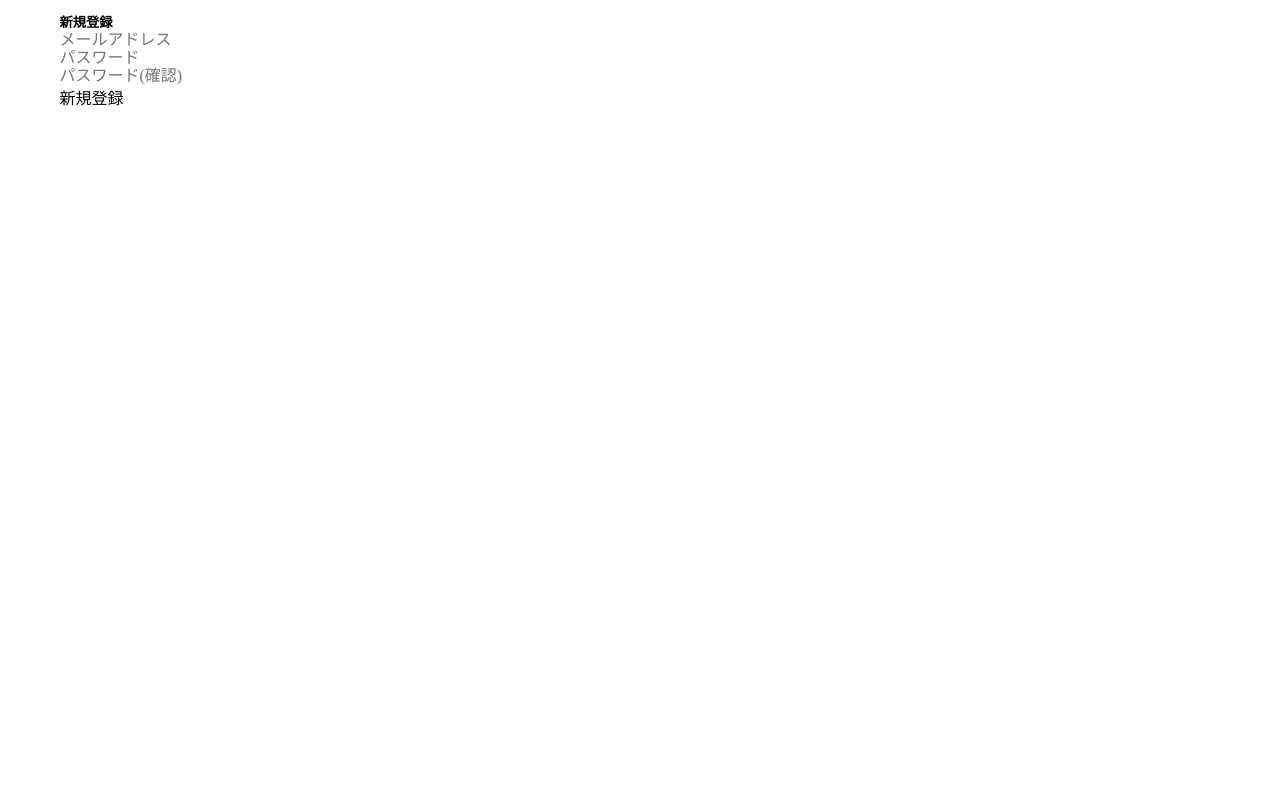
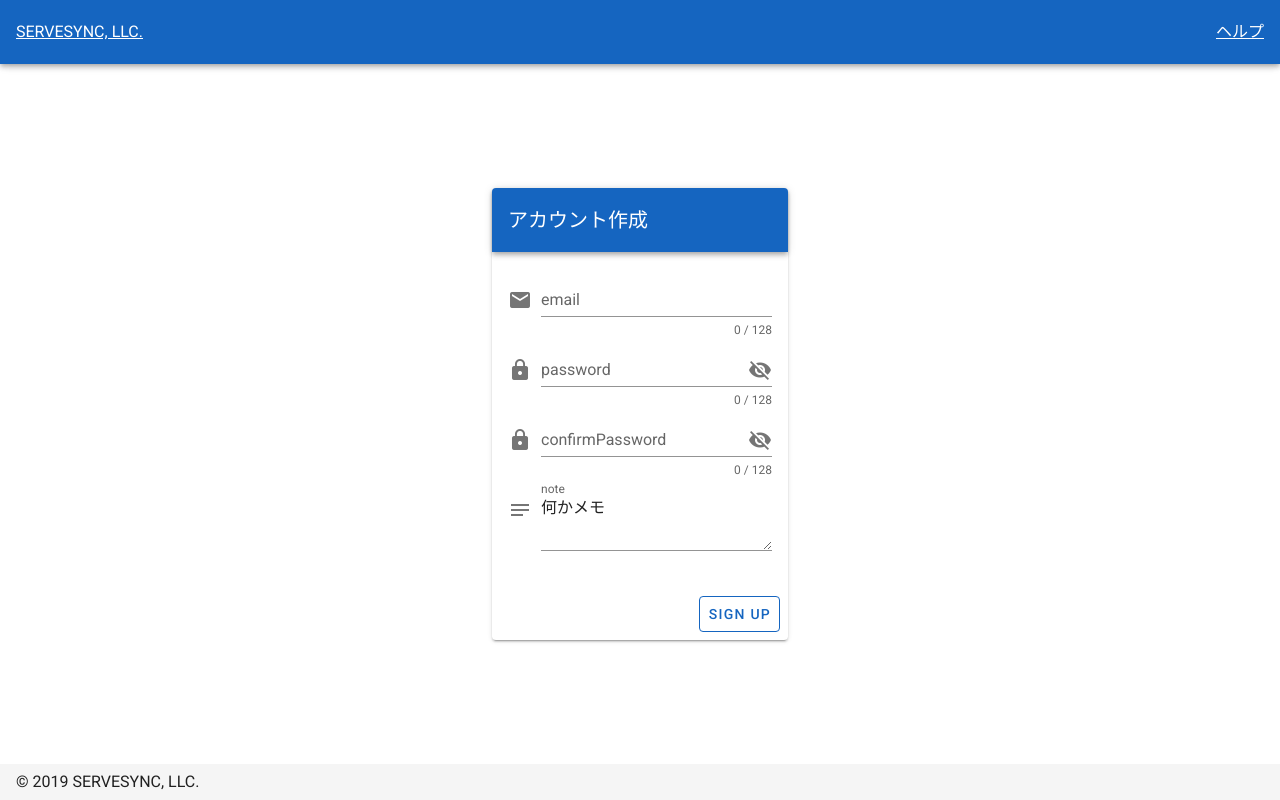
Before and after one commit to eternalvirtue/nuxt-vuetify-firebase, a Nuxt app: page /createAccount in a window 1280 px wide. Built offline with nearby package versions, Linux system fonts and the light colour scheme; no server answers.

Commit message:
modify account registration functionality

```diff
--- a/pages/createAccount.vue
+++ b/pages/createAccount.vue
@@ -1,45 +1,166 @@
 <template>
-  <section class="container">
-    <div>
-      <section class="ex__box" v-if="!isLogin">
-        <h5>新規登録</h5>
-        <p><input type="text" v-model="email" placeholder="メールアドレス"></p>
-        <p><input type="password" v-model="password" placeholder="パスワード"></p>
-        <p><input type="password" v-model="confirmPassword" placeholder="パスワード(確認)"></p>
-        <p class="errMessage" v-if="authError">{{authError}}</p>
-        <div class="links">
-          <a @click="create()" class="button--green">新規登録</a>
-        </div>
-      </section>
-    </div>
-  </section>
+    <v-container fluid fill-height>
+      <v-row align="center" justify="center">
+        <v-col xl=3 lg=3 cols="auto">
+          <v-card>
+            <v-toolbar color="blue darken-3" class="white--text">
+              <v-toolbar-title>アカウント作成</v-toolbar-title>
+            </v-toolbar>
+            <p class="errMessage" v-if="signUpError">
+              <v-alert type="error">
+                {{signUpError}}
+              </v-alert>
+            </p>
+            <p class="errMessage" v-if="succeedInfo">
+              <v-alert type="success">
+                {{succeedInfo}}
+                <br/><nuxt-link to="/login">ログインページはこちら</nuxt-link>
+              </v-alert>
+            </p>
+            <v-card-text>
+              <v-form>
+                <v-text-field
+                  v-model="email"
+                  :counter="128"
+                  label="email"
+                  prepend-icon="email"
+                  :readonly="succeedInfo ? true : false"
+                ></v-text-field>
+                <v-text-field
+                  v-model="password"
+                  :append-icon="show_password ? 'visibility' : 'visibility_off'"
+                  :type="show_password ? 'text' : 'password'"
+                  :counter="128"
+                  label="password"
+                  prepend-icon="lock"
+                  @click:append="show_password = !show_password"
+                  :readonly="succeedInfo ? true : false"
+                ></v-text-field>
+                <v-text-field
+                  v-model="confirmPassword"
+                  :append-icon="show_confirm_password ? 'visibility' : 'visibility_off'"
+                  :type="show_confirm_password ? 'text' : 'password'"
+                  :counter="128"
+                  label="confirmPassword"
+                  prepend-icon="lock"
+                  @click:append="show_confirm_password = !show_confirm_password"
+                  :readonly="succeedInfo ? true : false"
+                ></v-text-field>
+                <v-textarea
+                  v-model="note_content"
+                  label="note"
+                  rows="2"
+                  prepend-icon="notes"
+                  :disabled="succeedInfo ? true : false"
+                ></v-textarea>
+              </v-form>
+            </v-card-text>
+            <v-card-actions>
+              <v-spacer></v-spacer>
+              <v-btn
+                color="blue darken-3 primary"
+                outlined
+                v-on:click="doSignUp"
+                :disabled="succeedInfo ? true : false"
+              >SIGN UP</v-btn>
+              <v-dialog
+                v-model="dialog"
+                persistent
+                width="300"
+              >
+                <v-card
+                  color="primary"
+                  dark
+                >
+                  <v-card-text>
+                    リクエスト処理中です。
+                    <v-progress-linear
+                      indeterminate
+                      color="white"
+                      class="mb-0"
+                    ></v-progress-linear>
+                  </v-card-text>
+                </v-card>
+              </v-dialog>
+            </v-card-actions>
+          </v-card>
+        </v-col>
+      </v-row>
+    </v-container>
 </template>
 
 <script>
+import firebaseAPI from '~/plugins/firebaseAPI'
+import logUtil from '~/plugins/logUtil'
+
 export default {
-    layout: 'account',
+  layout: 'login',
   data() {
     return {
       email: '',
       password: '',
-      confirmPassword: ''
+      confirmPassword: '',
+      note_content: '何かメモ',
+      signUpError: '',
+      succeedInfo: '',
+      show_password: false,
+      show_confirm_password: false,
+      dialog: false
     }
   },
-  computed: {
-      isLogin(){
-          return this.$store.state.isLogin;
-      },
-      authError(){
-          return this.$store.state.authError;
-      }
+  watch: {
+    dialog (val) {
+      if (!val) return
+      // ボタン押した時に出るダイアログの最大時間4秒。
+      // 基本的にFirebaseの処理が早くてダイアログ出る前にレスポンスが返ってきているので、
+      // このダイアログは目にする前に終了してしまっているが、念の為
+      setTimeout(() => (this.dialog = false), 4000)
+    }
   },
   methods: {
-    create: function () {
+    doSignUp() {
+      this.dialog = true
+      this.signUpError = ''
+      this.succeedInfo = ''
+
       if (this.password !== this.confirmPassword) {
-        alert('Not match confirm password.')
-        return
+        this.signUpError = 'passwordとconfirmPasswordの値が不一致です。'
+      } else {
+        // Firebase Authenticationにデータ登録
+        firebaseAPI.regist(this.email, this.password)
+        .then(registeredUser => {
+          console.log('Registration Succeed ', logUtil.stringify(registeredUser))
+          // Firestoreにuserデータ登録
+          firebaseAPI.createUser(registeredUser.user, this.note_content)
+          .then(createdUser => {
+            console.log('UserData Create Succeed ', createdUser)
+            this.succeedInfo = 'アカウントの作成が終了しました。'
+            // アカウント作成時点でログインした状態になっているので、ログアウトしておく
+            firebaseAPI.logout()
+          }).catch(err => {
+            console.log('UserData Create  ', err)
+            this.signUpError = '認証情報作成に成功しましたが、ユーザ情報作成に失敗しました。管理者にお問い合わせください。'
+            // アカウント作成時点でログインした状態になっているので、ログアウトしておく
+            firebaseAPI.logout()
+          })
+        }).catch(err => {
+          console.log('Registration Failed ', err)
+          let errorCode = err.code;
+          let errorMessage = err.message;
+          if (errorCode === 'auth/email-already-in-use') {
+            this.signUpError = 'そのメールアドレスはすでに使用されています。'
+          } else if (errorCode === 'auth/invalid-email') {
+            this.signUpError = '不正なメールアドレスです。'
+          } else if (errorCode === 'auth/operation-not-allowed') {
+            this.signUpError = 'そのメールアドレスとパスワードによる登録は許可されていません。管理者にお問い合わせください。'
+          } else if (errorCode === 'auth/weak-password') {
+            this.signUpError = 'パスワード強度不足です。'
+          } else {
+            this.signUpError = '不明なエラーです。' + errorCode + ' : ' + errorMessage
+          }
+        })
       }
-      this.$store.dispatch('Account/regist', {email:this.email, password:this.password});
+      this.dialog = false
     }
   }
 }
```
